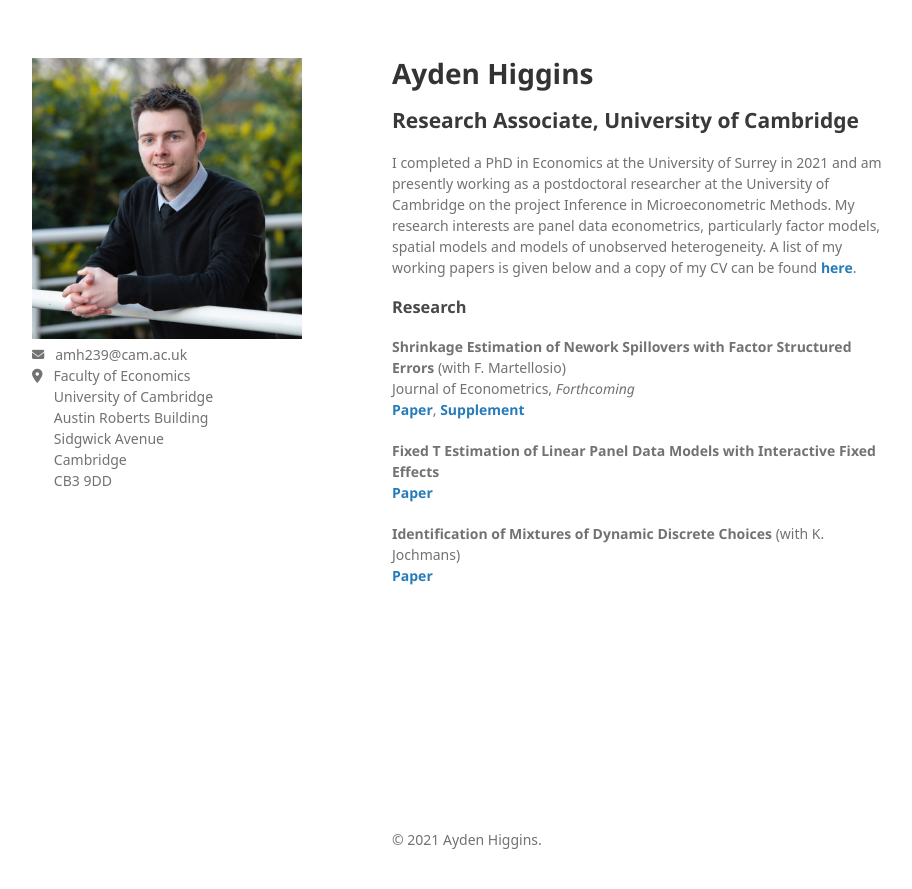
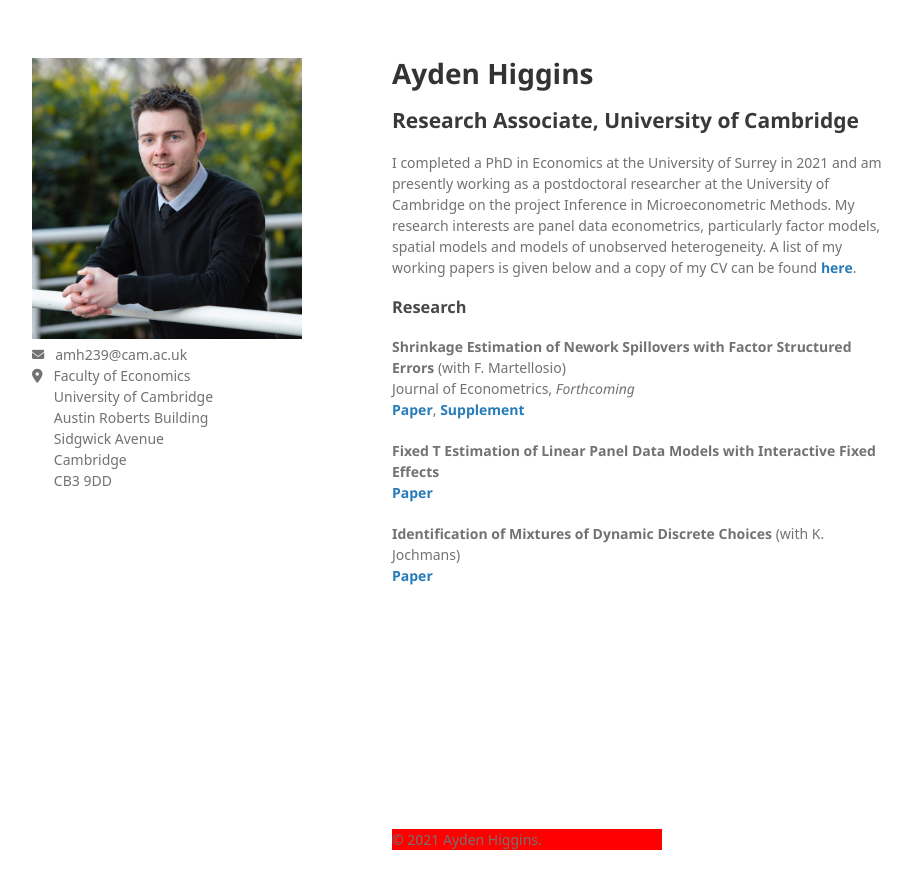
Before and after one commit to Tokkita/Tokkita.github.io, a Jekyll site: the page built from index.md, in a window 1280 px wide. Shown: the top 889 px of the page, without its empty margins (178-1090 px from the left). Built offline with Jekyll 4.4.1, drawn with Linux system fonts in a browser that asks for light colours; nearby versions of some CDN libraries; some web fonts are replaced; our own code applies the rules of GitHub Pages for plain Markdown files.

Commit message:
Update style.scss

```diff
--- a/assets/css/style.scss
+++ b/assets/css/style.scss
@@ -3,6 +3,6 @@
 
 @import "jekyll-theme-minimal";
 
-#footer {
+footer {
     background-color: #FF0000;
 }
```
